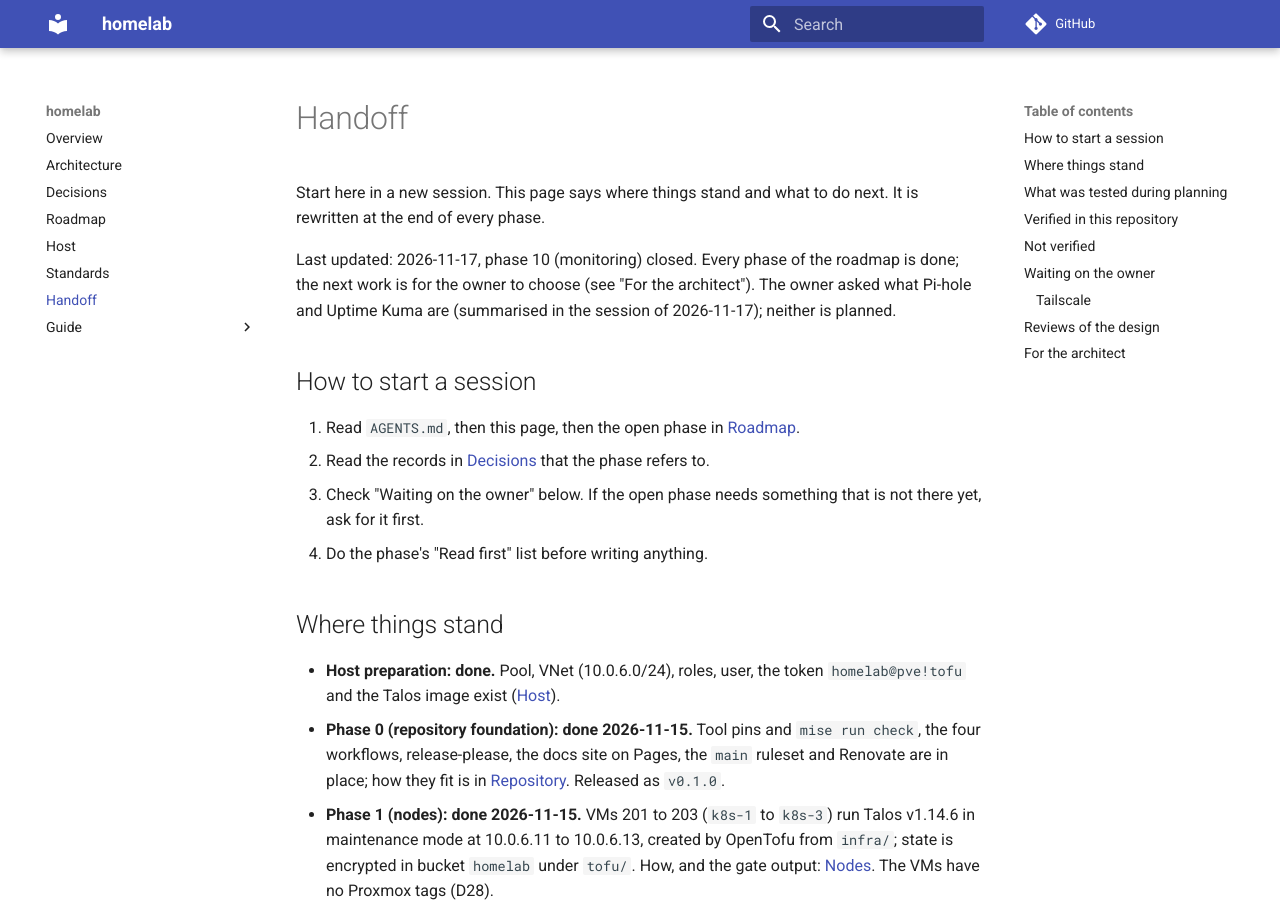
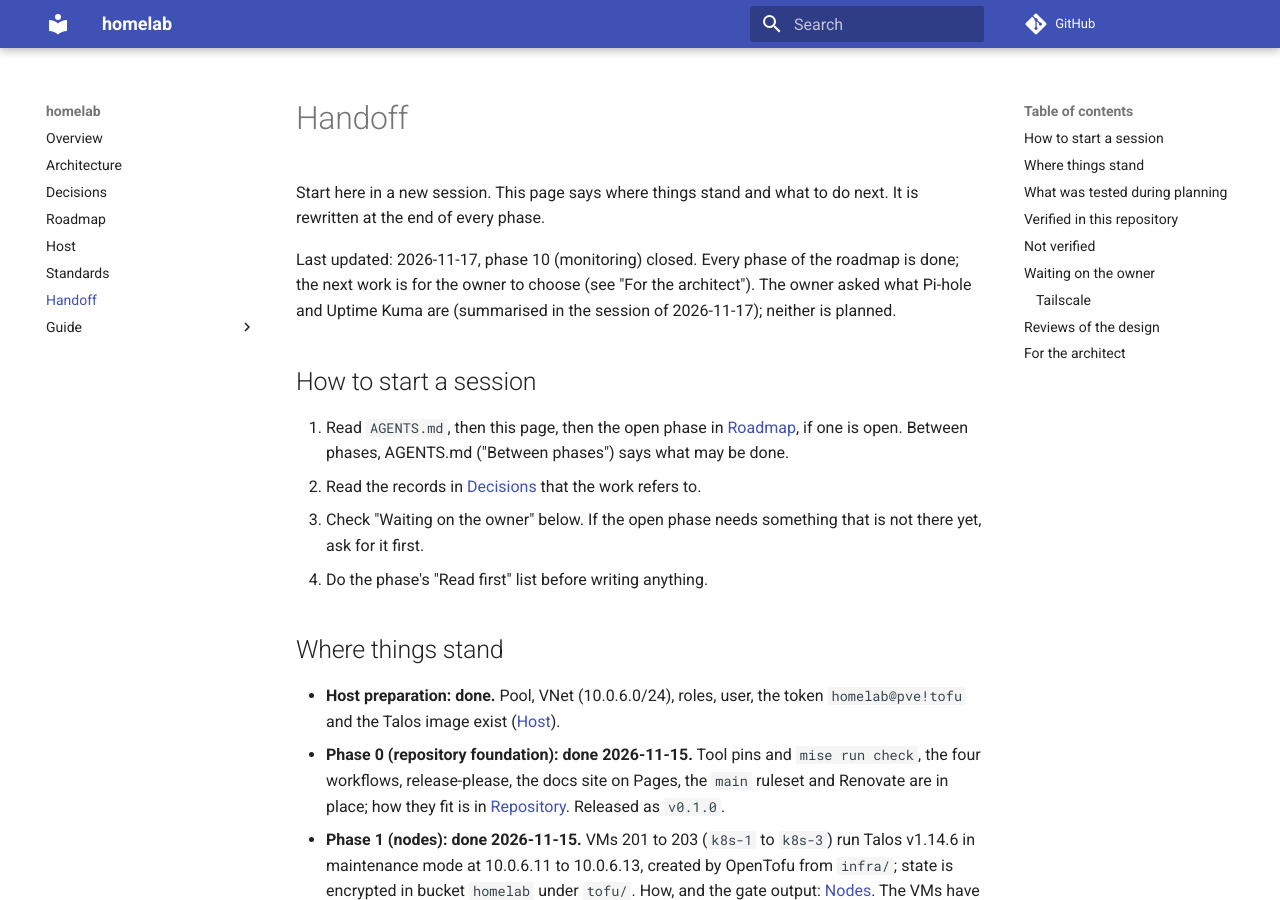
Before and after one commit to msavdert/homelab, an MkDocs documentation site: the page built from docs/handoff.md, in a window 1280 px wide and 900 px high. Built offline with MkDocs 1.6.1 and Material for MkDocs 9.7.7, drawn with Linux system fonts in a browser that asks for light colours; comment, search, counter and statistics services are not loaded.

Commit message:
docs: handoff start steps hold between phases
Co-Authored-By: Claude Opus 5.5 <noreply@anthropic.com>
Claude-Session: https://claude.ai/code/session_01FLhVtEXBuViok9wiorSAvb

```diff
--- a/docs/handoff.md
+++ b/docs/handoff.md
@@ -11,8 +11,9 @@ the architect"). The owner asked what Pi-hole and Uptime Kuma are
 ## How to start a session
 
 1. Read `AGENTS.md`, then this page, then the open phase in
-   [Roadmap](roadmap.md).
-2. Read the records in [Decisions](decisions.md) that the phase refers to.
+   [Roadmap](roadmap.md), if one is open. Between phases, AGENTS.md
+   ("Between phases") says what may be done.
+2. Read the records in [Decisions](decisions.md) that the work refers to.
 3. Check "Waiting on the owner" below. If the open phase needs something
    that is not there yet, ask for it first.
 4. Do the phase's "Read first" list before writing anything.
```
